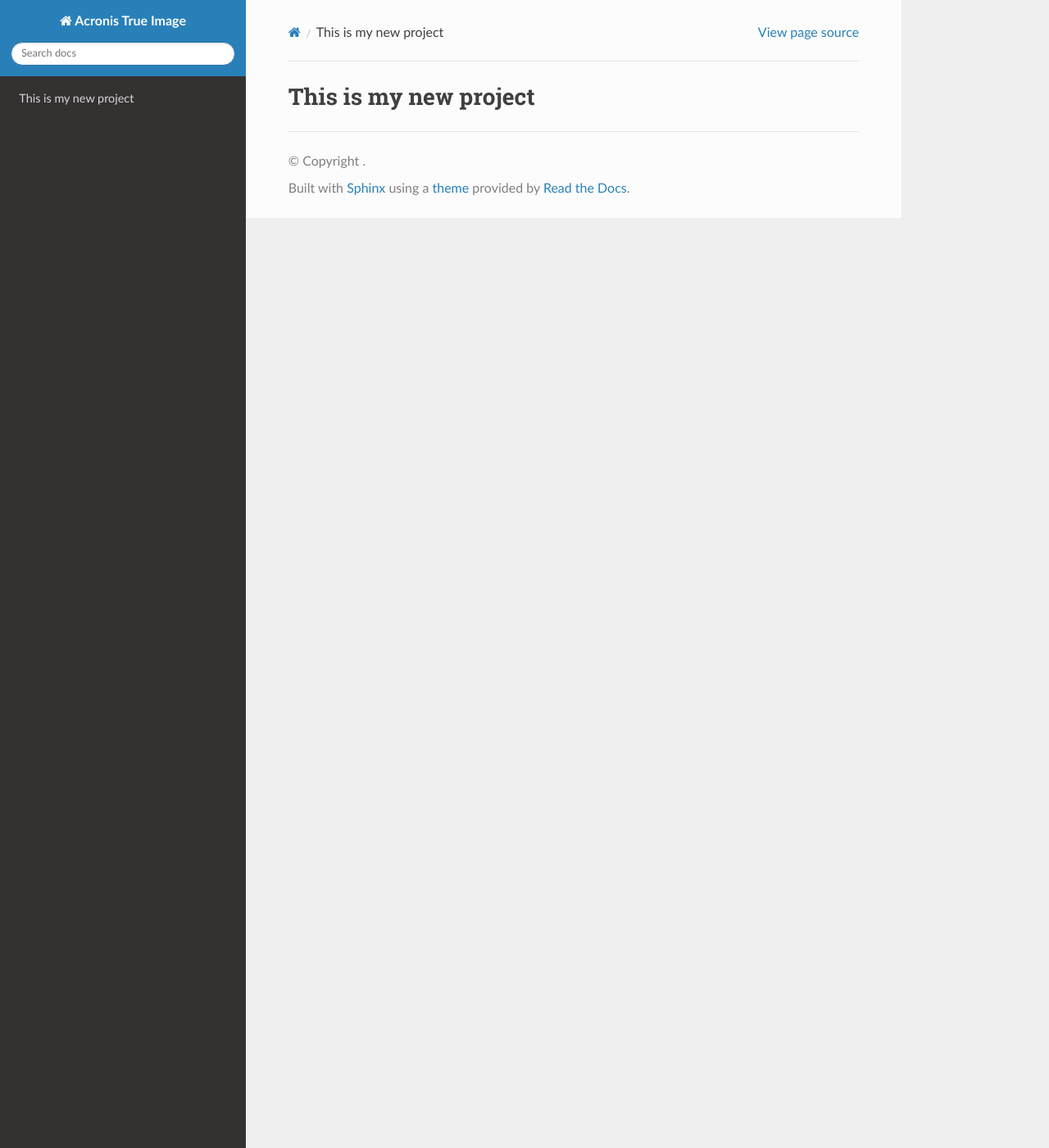
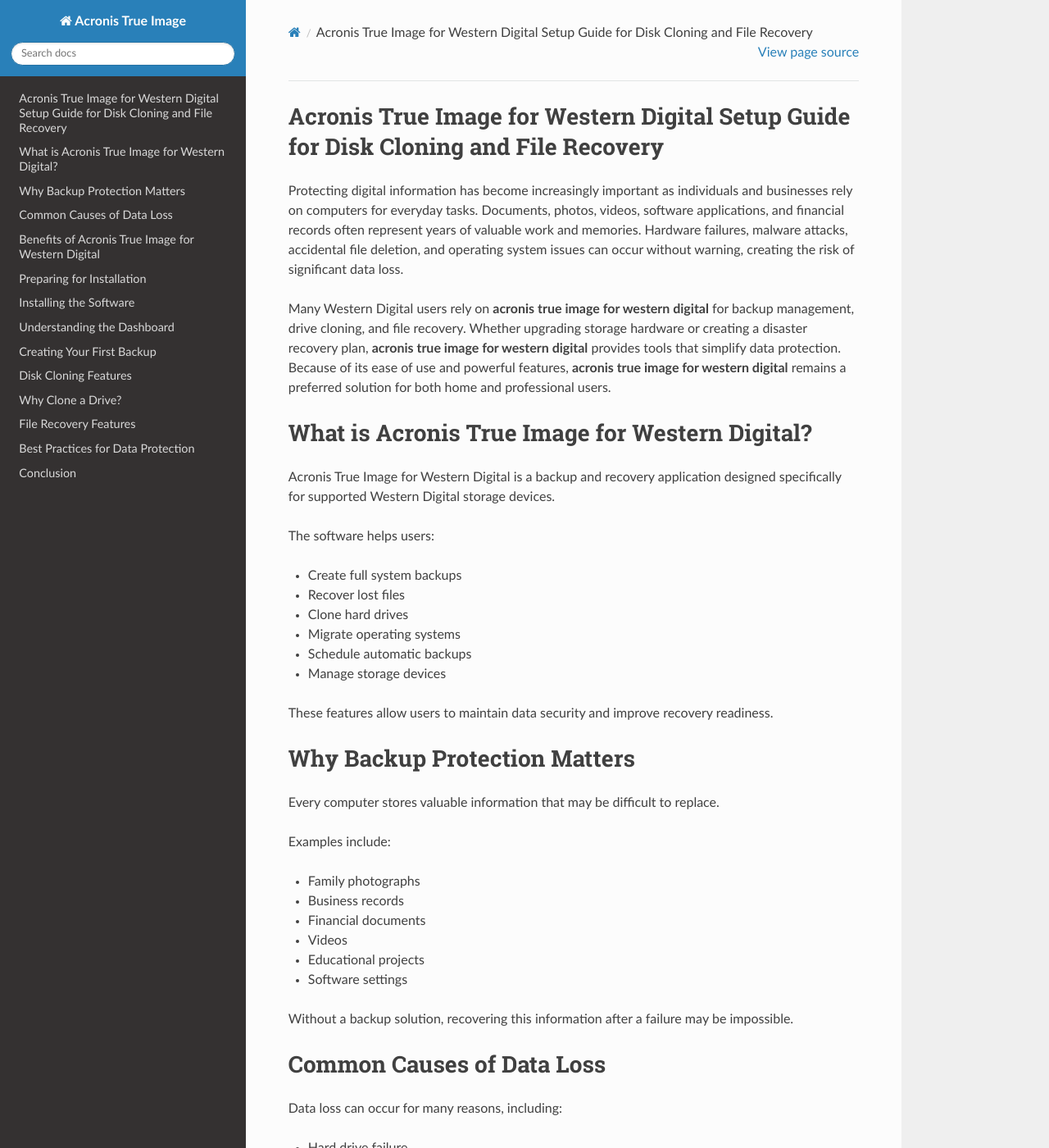
Before and after one commit to Candicec-ai/acronistrueimage, a Sphinx documentation site: the page built from docs/index.rst, in a window 1280 px wide and 1400 px high. Shown: the whole window at 82% size. Built offline with Sphinx 7.4.7 and the Read the Docs theme 3.1.0, drawn with Linux system fonts in a browser that asks for light colours; some of the changed text lies outside the part shown.

Commit message:
Update index.rst

```diff
--- a/docs/index.rst
+++ b/docs/index.rst
@@ -1,2 +1,190 @@
-This is my new project
-------------
+Acronis True Image for Western Digital Setup Guide for Disk Cloning and File Recovery
+=====================================================================================
+
+Protecting digital information has become increasingly important as individuals and businesses rely on computers for everyday tasks. Documents, photos, videos, software applications, and financial records often represent years of valuable work and memories. Hardware failures, malware attacks, accidental file deletion, and operating system issues can occur without warning, creating the risk of significant data loss.
+
+Many Western Digital users rely on **acronis true image for western digital** for backup management, drive cloning, and file recovery. Whether upgrading storage hardware or creating a disaster recovery plan, **acronis true image for western digital** provides tools that simplify data protection. Because of its ease of use and powerful features, **acronis true image for western digital** remains a preferred solution for both home and professional users.
+
+What is Acronis True Image for Western Digital?
+================================================
+
+Acronis True Image for Western Digital is a backup and recovery application designed specifically for supported Western Digital storage devices.
+
+The software helps users:
+
+* Create full system backups
+* Recover lost files
+* Clone hard drives
+* Migrate operating systems
+* Schedule automatic backups
+* Manage storage devices
+
+These features allow users to maintain data security and improve recovery readiness.
+
+Why Backup Protection Matters
+=============================
+
+Every computer stores valuable information that may be difficult to replace.
+
+Examples include:
+
+* Family photographs
+* Business records
+* Financial documents
+* Videos
+* Educational projects
+* Software settings
+
+Without a backup solution, recovering this information after a failure may be impossible.
+
+Common Causes of Data Loss
+==========================
+
+Data loss can occur for many reasons, including:
+
+* Hard drive failure
+* SSD malfunction
+* Malware attacks
+* Ransomware infections
+* Accidental deletion
+* Operating system corruption
+* Hardware damage
+
+Backup software helps minimize the impact of these events.
+
+Benefits of Acronis True Image for Western Digital
+==================================================
+
+Users choose the software because it offers:
+
+* Automated backups
+* Reliable file recovery
+* Disk cloning capabilities
+* Backup scheduling
+* System migration tools
+* Disaster recovery support
+
+These features provide a complete data protection solution.
+
+Preparing for Installation
+==========================
+
+Before installing the software, users should prepare their systems.
+
+Recommended steps include:
+
+* Updating Windows
+* Connecting Western Digital drives
+* Closing unnecessary applications
+* Verifying available storage space
+* Backing up critical files
+
+Preparation helps ensure a smooth installation process.
+
+Installing the Software
+=======================
+
+The installation process is generally straightforward.
+
+Follow these steps:
+
+#. Download the installation package.
+#. Launch the installer.
+#. Accept required permissions.
+#. Follow the setup wizard.
+#. Complete installation.
+
+After installation, users can access the dashboard and begin configuring backups.
+
+Understanding the Dashboard
+===========================
+
+The dashboard serves as the software's central control center.
+
+From the dashboard, users can:
+
+* Configure backup plans
+* Manage recovery points
+* Clone drives
+* Monitor storage usage
+* Review backup history
+
+The dashboard simplifies backup administration.
+
+Creating Your First Backup
+==========================
+
+One of the first tasks after installation should be creating a backup.
+
+Common backup targets include:
+
+* Documents
+* Photos
+* Videos
+* Entire system drives
+* User profiles
+* Application settings
+
+Creating an initial backup establishes a reliable recovery point.
+
+Disk Cloning Features
+=====================
+
+Disk cloning is one of the most popular capabilities available in Acronis True Image for Western Digital.
+
+Cloning creates an exact copy of a storage device, including:
+
+* Operating system files
+* Installed programs
+* User accounts
+* Documents
+* System settings
+
+This makes storage upgrades significantly easier.
+
+Why Clone a Drive?
+==================
+
+Users commonly clone drives when:
+
+* Upgrading to a larger drive
+* Replacing an aging HDD
+* Migrating to an SSD
+* Creating duplicate systems
+* Preparing for hardware replacement
+
+Cloning reduces downtime and eliminates the need to reinstall applications.
+
+File Recovery Features
+======================
+
+File recovery helps users restore important information after data loss.
+
+Recovery options may include:
+
+* Individual file recovery
+* Folder restoration
+* Full system recovery
+* Disk restoration
+
+These tools help users recover quickly after unexpected incidents.
+
+Best Practices for Data Protection
+==================================
+
+To maximize protection, consider the following recommendations:
+
+* Schedule regular backups
+* Maintain multiple backup copies
+* Test recovery procedures
+* Monitor storage capacity
+* Review backup settings periodically
+
+These practices help strengthen long-term data security.
+
+Conclusion
+==========
+
+For users who own supported Western Digital storage devices, **acronis true image for western digital** provides a reliable solution for backup management, disk cloning, and file recovery. Whether upgrading hardware, protecting valuable files, or preparing for unexpected system failures, **acronis true image for western digital** offers the tools needed to maintain strong data protection.
+
+By implementing regular backups, utilizing cloning capabilities, and testing recovery procedures, users can ensure that important information remains secure, recoverable, and available whenever it is needed.
```
